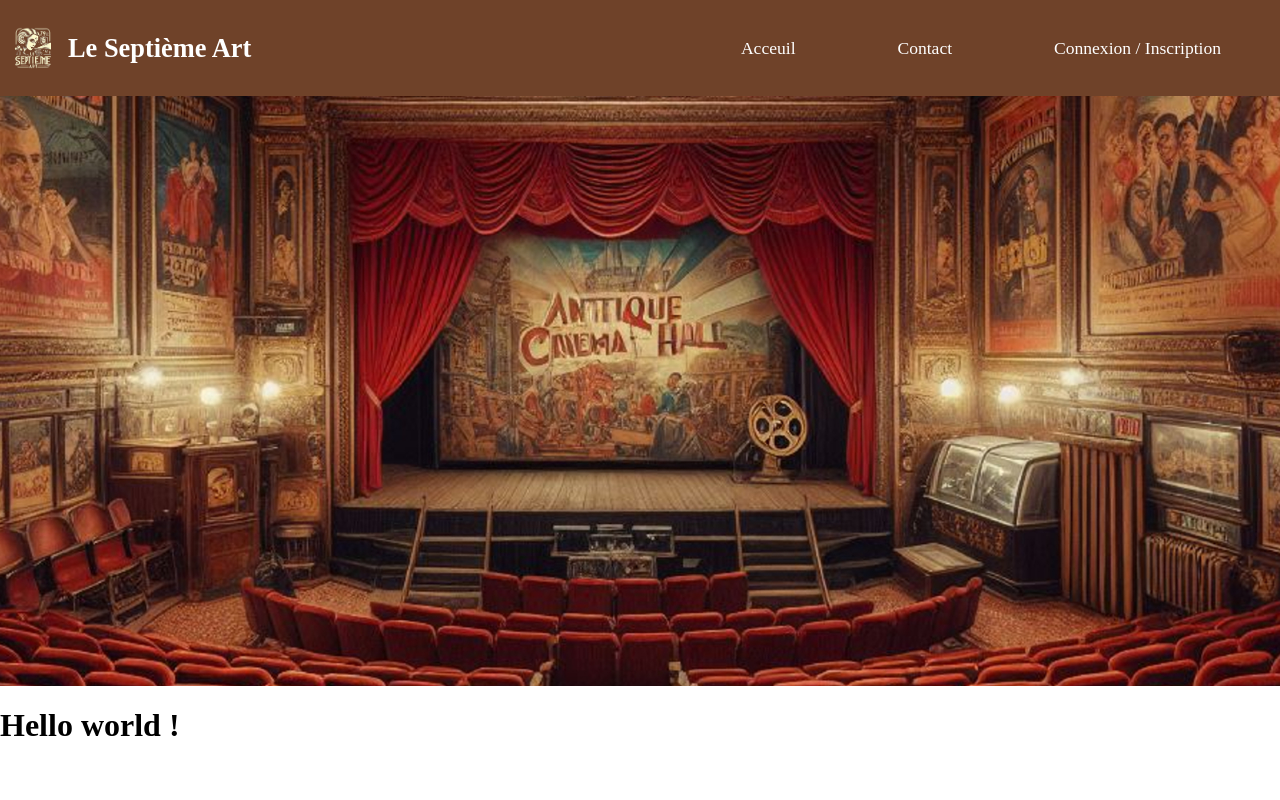
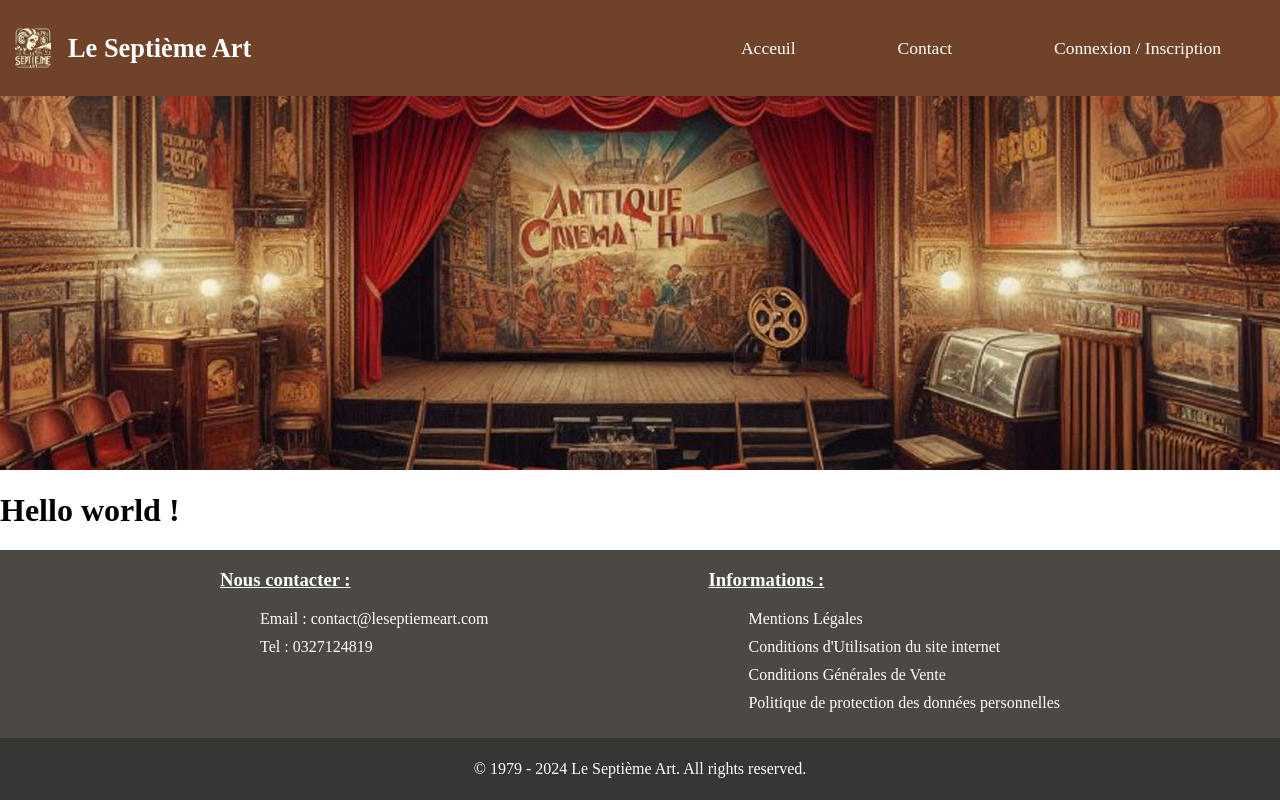
Before and after one commit to Comble-Logan/web-project, a PHP site: page / in a window 1280 px wide. Run offline with PHP 8.4, Linux system fonts and the light colour scheme.

Commit message:
Footer index page
Version 1 du footer

```diff
--- a/css/index.css
+++ b/css/index.css
@@ -1,18 +1,22 @@
 .container {  display: grid;
     grid-template-columns: 1fr 1fr 1fr 1fr 1fr 1fr;
-    grid-template-rows: 3fr 3fr 1fr;
+    grid-template-rows: 3fr 3fr 1fr 1fr;
     grid-auto-columns: 1fr;
     gap: 0px 0px;
     grid-auto-flow: row;
     grid-template-areas:
       "Header Header Header Header Header Header"
       "Header Header Header Header Header Header"
-      "Main Main Main Main Main Main";
+      "Main Main Main Main Main Main"
+      "Footer Footer Footer Footer Footer Footer";
   }
+
 
 header { grid-area: Header; }
 
 main { grid-area: Main; }
+
+footer { grid-area: Footer;}
 
 
 body, html {
@@ -21,6 +25,8 @@ body, html {
     padding: 0;
 }
 
+/* CSS Header */
+
 header {
     width: 100%;
     height: 100%;
@@ -28,6 +34,8 @@ header {
     background-size: cover;
     background-position: center;
 }
+
+/* CSS Nav */
 
 nav {
     display: flex;
@@ -88,6 +96,65 @@ nav a:hover:after{
     margin-right: 10px;
 }
 
+/* CSS Footer */
+
+.footer-container {  display: grid;
+    grid-template-columns: 1fr 1fr 1fr 1fr 1fr;
+    grid-template-rows: 1fr 1fr 1fr 1fr;
+    grid-auto-columns: 1fr;
+    gap: 0px 0px;
+    grid-auto-flow: row;
+    grid-template-areas:
+      ". footer-contact . footer-information ."
+      ". footer-contact . footer-information ."
+      ". footer-contact . footer-information ."
+      "footer-copyrights footer-copyrights footer-copyrights footer-copyrights footer-copyrights";
+}
+
+footer {
+    width: 100%;
+    height: 100%;
+    color : white;
+    background-color: #4C4844;
+    white-space: nowrap;
+}
+
+footer h3{
+    text-decoration: underline;
+}
+
+footer a{
+    text-decoration: none;
+    color: white;;
+}
+
+footer a:hover{
+    color: lightgray;
+}
+
+footer ul li {
+    list-style-type: none;
+    padding-bottom: 10px;
+}
+
+
+.footer-contact {
+    grid-area: footer-contact;
+}
+
+.footer-information {
+    text-align: left;
+    grid-area: footer-information;
+}
+
+.footer-copyrights {
+    display: flex;
+    align-items: center;
+    justify-content: center;
+    grid-area: footer-copyrights;
+    background-color: #373634;
+}
+
 
 
 
@@ -95,17 +162,20 @@ nav a:hover:after{
 
     .container {  display: grid;
         grid-template-columns: 1fr;
-        grid-template-rows: 3fr 3fr 1fr;
+        grid-template-rows: 3fr 3fr 1fr 1fr;
         grid-auto-columns: 1fr;
         gap: 0px 0px;
         grid-auto-flow: row;
         grid-template-areas:
           "Header"
           "Header"
-          "Main";
+          "Main"
+          "Footer";
       }
 
-    nav{
+    /* CSS Nav */
+
+    nav, footer{
         font-size: 80%;
     }
 
@@ -117,7 +187,13 @@ nav a:hover:after{
         height: 60px;
     }
 
-    .nav-connect-page a {
+    .nav-connect-page a{
         white-space: nowrap;
     }
+
+    /* CSS Footer */
+
+    footer{
+        font-size: 40%;
+    }
 }
--- a/index.html
+++ b/index.html
@@ -26,5 +26,31 @@
         <main>
             <h1>Hello world !</h1>
         </main>
+
+        <footer>
+            <div class="footer-container">
+                <div class="footer-contact">
+                    <h3> Nous contacter : </h3>
+                    <ul>
+                        <li> Email : contact@leseptiemeart.com</li>
+                        <li> Tel : 0327124819</li>
+                    </ul>
+                </div>
+
+                <div class="footer-information">
+                    <h3> Informations : </h3>
+                    <ul>
+                        <li><a href="#"> Mentions Légales </a></li>
+                        <li><a href="#"> Conditions d'Utilisation du site internet </a></li>
+                        <li><a href="#"> Conditions Générales de Vente </a></li>
+                        <li><a href="#"> Politique de protection des données personnelles </a></li>
+                    </ul>
+                </div>
+
+                <div class="footer-copyrights">
+                    <p>&copy 1979 - 2024 Le Septième Art. All rights reserved.</p>
+                </div>
+            </div>
+        </footer>
     </body>
 </html>
```
